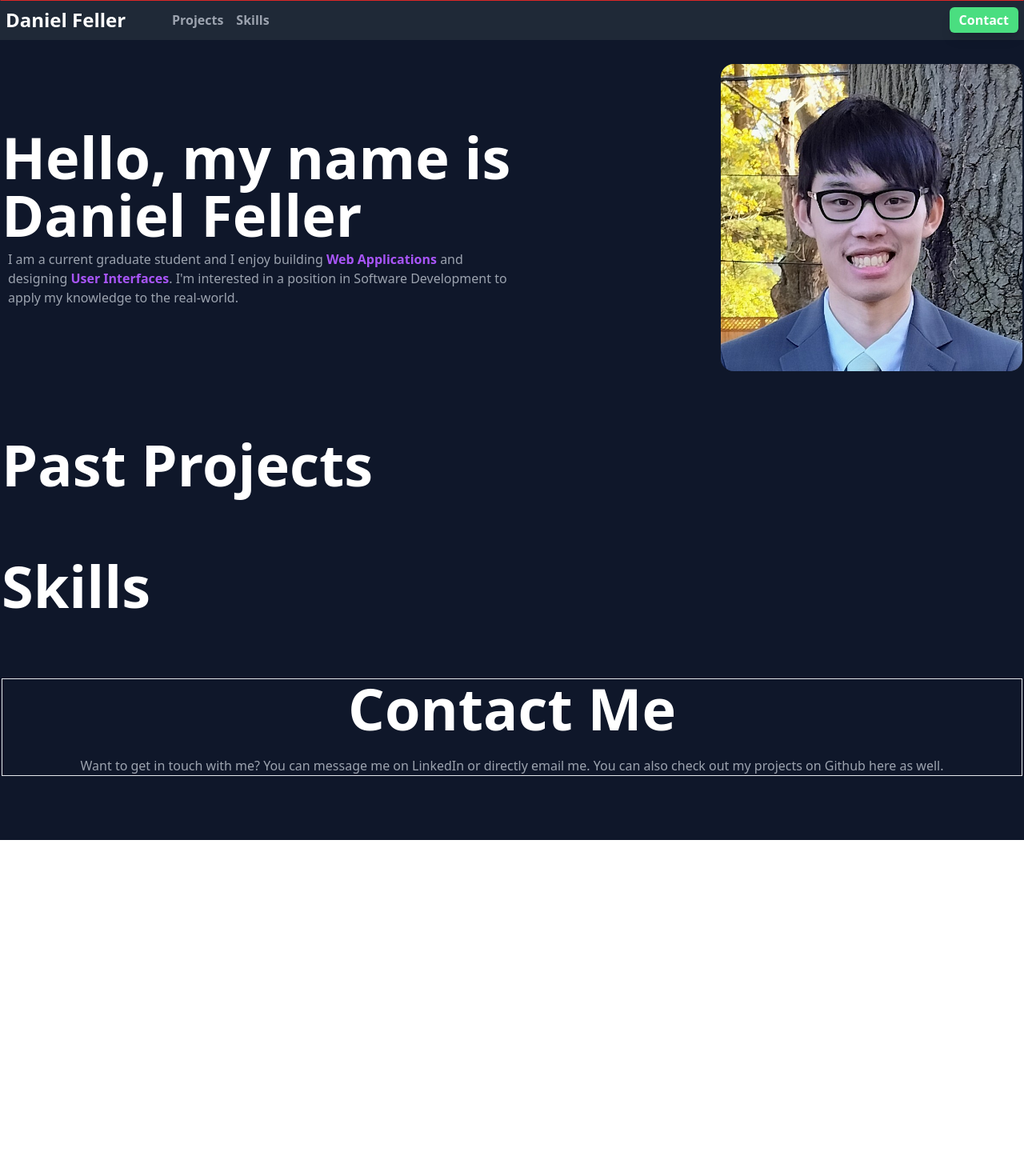
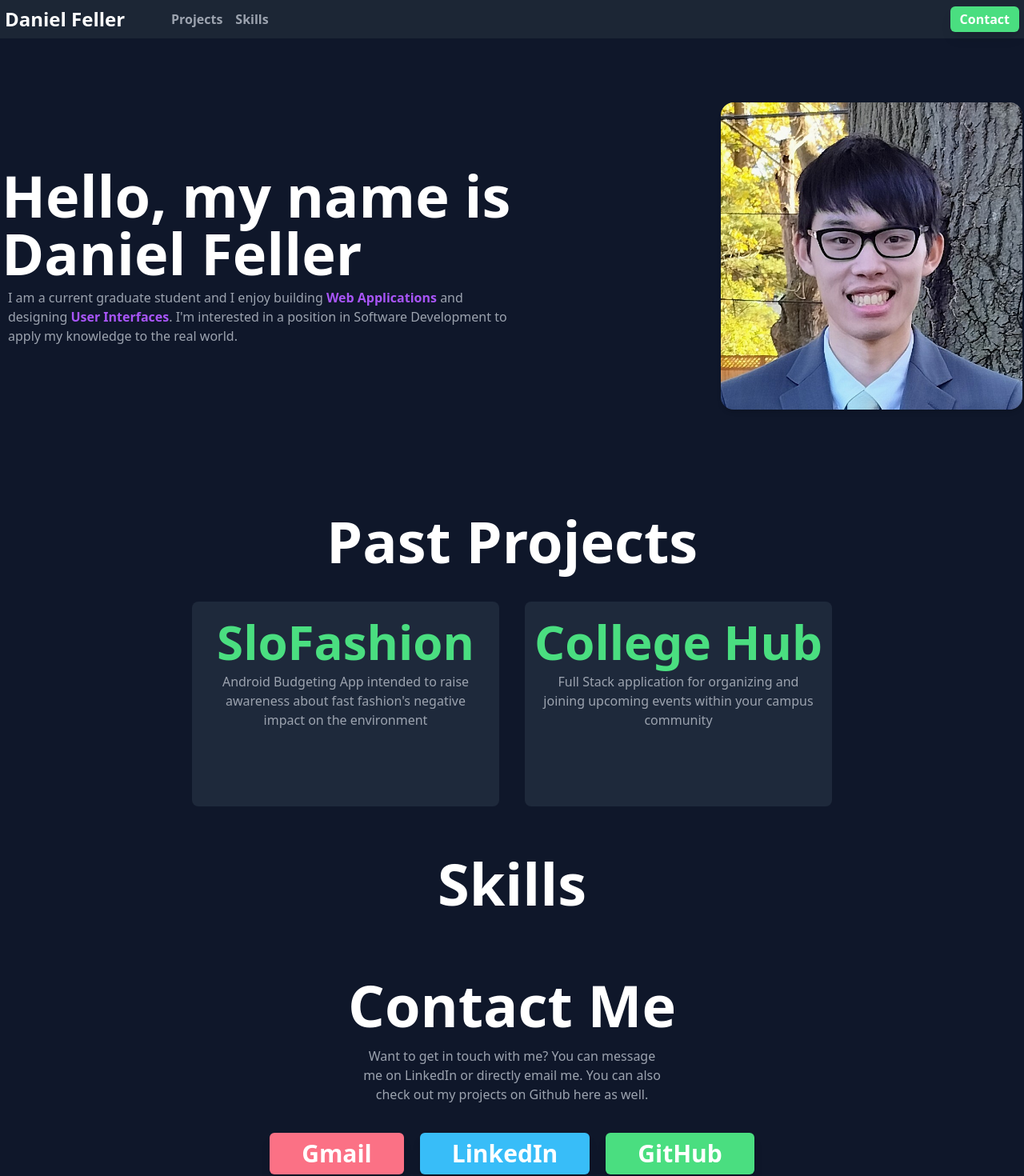
Before and after one commit to danFeller/Portfolio, a JavaScript app: page / in a window 1280 px wide. Shown: the top 1470 px of the page at 80% size. Before the commit the page ends 1050 px from the top, so only its background shows below. Built offline with nearby package versions, Linux system fonts and the light colour scheme; the HTML template or start-up script is replaced by a standard one.

Commit message:
projects and contact set up

```diff
--- a/src/components/Contact.js
+++ b/src/components/Contact.js
@@ -1,9 +1,14 @@
 const Contact = () => {
     return(
-        <section className='m-20 w-full mx-auto px-0.5 xsm:max-w-screen-xsm sm:max-w-screen-sm md:max-w-screen-md lg:max-w-screen-lg xl:max-w-screen-xl 2xl:max-w-screen-2xl'>
-            <div className="border flex flex-col gap-6 text-center justify-center">
+        <section id="Contact" className='m-20 w-full mx-auto px-0.5 xsm:max-w-screen-xsm sm:max-w-screen-sm md:max-w-screen-md lg:max-w-screen-lg xl:max-w-screen-xl 2xl:max-w-screen-2xl'>
+            <div className="flex flex-col gap-4 text-center items-center">
                 <h1 className="font-semibold text-white text-5xl sm:text-6xl lg:text-7xl">Contact Me</h1>
-                <p className="">Want to get in touch with me? You can message me on LinkedIn or directly email me. You can also check out my projects on Github here as well.</p>
+                <p className="text-center w-96">Want to get in touch with me? You can message me on LinkedIn or directly email me. You can also check out my projects on Github here as well.</p>
+                <div className="flex md:flex-row md:gap-3 my-5 xsm:flex-col xsm:gap-5">
+                    <a href="#Contact" className="text-3xl bg-rose-400 text-white hover:bg-rose-500 hover:scale-110 font-semibold my-auto mx-1 px-5 py-2 rounded-md shadow-lg transition duration-300 xsm:px-10">Gmail</a>
+                    <a href="#Contact" className= "text-3xl bg-sky-400 text-white hover:bg-sky-500 hover:scale-110 font-semibold my-auto mx-1 px-5 py-2 rounded-md shadow-lg transition duration-300 xsm:px-10">LinkedIn</a>
+                    <a href="#Contact" className="text-3xl bg-green-400 text-white hover:bg-green-500 hover:scale-110 font-semibold my-auto mx-1 px-5 py-2 rounded-md shadow-lg transition duration-300 xsm:px-10">GitHub</a>
+                </div>
             </div>
         </section>
     )
--- a/src/components/Hero.js
+++ b/src/components/Hero.js
@@ -2,12 +2,12 @@ import Danny from '../assets/DannyOhio.jpg'
 
 const Hero = () => {
     return(
-        <section className="m-20 w-full mx-auto px-0.5 xsm:max-w-screen-xsm sm:max-w-screen-sm md:max-w-screen-md lg:max-w-screen-lg xl:max-w-screen-xl 2xl:max-w-screen-2xl">
-            <div className="flex flex-col items-center text-center gap-6 md:flex-row-reverse md:justify-between md:text-left md:gap-20 lg:gap-x-32 xl:gap-64 2xl:gap-96">
-                <img src={Danny} alt='danny' className="h-40 w-40 rounded-full md:rounded-lg md:h-64 md:w-64 lg:h-96 lg:w-96 xl:rounded-2xl 2xl:w-[32rem] 2xl:h-[32rem] 2xl:rounded-3xl"/>
+        <section id="#" className="m-32 w-full mx-auto px-0.5 xsm:max-w-screen-xsm sm:max-w-screen-sm md:max-w-screen-md lg:max-w-screen-lg xl:max-w-screen-xl 2xl:max-w-screen-2xl">
+            <div className="flex flex-col items-center text-center gap-6 lg:flex-row-reverse lg:justify-between lg:text-left lg:gap-20 lg:gap-x-32 xl:gap-64 2xl:gap-96">
+                <img src={Danny} alt='danny' className="h-40 w-40 rounded-full shadow-md lg:rounded-lg md:h-64 md:w-64 lg:h-96 lg:w-96 xl:rounded-2xl 2xl:w-[32rem] 2xl:h-[32rem] 2xl:rounded-3xl"/>
                 <div className="flex flex-col gap-2">
                     <h1 className="font-semibold text-white text-5xl sm:text-6xl lg:text-7xl">Hello, my name is Daniel Feller</h1>
-                    <p className="mx-16 xsm:mx-2">I am a current graduate student and I enjoy building <strong className="text-purple-500">Web Applications</strong> and designing <strong className="text-purple-500">User Interfaces</strong>. I'm interested in a position in Software Development to apply my knowledge to the real-world.</p>
+                    <p className="mx-16 xsm:mx-2">I am a current graduate student and I enjoy building <strong className="text-purple-500">Web Applications</strong> and designing <strong className="text-purple-500">User Interfaces</strong>. I'm interested in a position in Software Development to apply my knowledge to the real world.</p>
                 </div>
             </div>
         </section>
--- a/src/components/NavBar.js
+++ b/src/components/NavBar.js
@@ -1,8 +1,8 @@
 const NavBar = () => {
     return(
-        <header className="bg-gray-800 fixed top-0 left-0 right-0">
-            <nav className="border border-t-red-600 border-l-transparent border-r-transparent border-b-transparent flex gap-9 justify-between w-full mx-auto px-0.5 xsm:max-w-screen-xsm sm:max-w-screen-sm md:max-w-screen-md lg:max-w-screen-lg xl:max-w-screen-xl 2xl:max-w-screen-2xl">
-                <div className="flex gap-6">
+        <header className="bg-gray-800 fixed top-0 left-0 right-0 bg-opacity-90 z-50">
+            <nav className="flex gap-9 justify-between w-full mx-auto px-0.5 xsm:max-w-screen-xsm sm:max-w-screen-sm md:max-w-screen-md lg:max-w-screen-lg xl:max-w-screen-xl 2xl:max-w-screen-2xl">
+                <div className="flex gap-6 opa">
                     <a href='#' className="text-2xl text-white font-bold px-1 py-2 hover:text-gray-200 xsm:w-44">Daniel Feller</a>
                     <li className="flex gap-4 my-auto p-3">
                         <ul>
@@ -13,7 +13,7 @@ const NavBar = () => {
                         </ul>
                     </li>
                 </div>
-                <a href="#Contact" className="bg-green-400 text-white hover:bg-green-500 font-semibold my-auto mx-1 px-3 py-1 rounded-md shadow-lg">Contact</a>
+                <a href="#Contact" className="bg-green-400 text-white hover:bg-green-500 font-semibold my-auto mx-1 px-3 py-1 rounded-md shadow-lg transition duration-300">Contact</a>
             </nav>
         </header>
     )
--- a/src/components/Projects.js
+++ b/src/components/Projects.js
@@ -1,7 +1,16 @@
+import Project from "./utils/Project"
+
 const Projects = () => {
     return(
-        <section className='m-20 w-full mx-auto px-0.5 xsm:max-w-screen-xsm sm:max-w-screen-sm md:max-w-screen-md lg:max-w-screen-lg xl:max-w-screen-xl 2xl:max-w-screen-2xl'>
-             <h1 className="font-semibold text-white text-5xl sm:text-6xl lg:text-7xl">Past Projects</h1>
+        <section id="Projects" className=' m-10 w-full mx-auto px-0.5 xsm:max-w-screen-xsm sm:max-w-screen-sm md:max-w-screen-md lg:max-w-screen-lg xl:max-w-screen-xl 2xl:max-w-screen-2xl'>
+             <h1 className="font-semibold text-white text-5xl text-center xsm:text-center sm:text-6xl sm:text-center lg:text-7xl">Past Projects</h1>
+             <div className="my-5 flex flex-wrap gap-8 justify-center">
+                <Project title='SloFashion' description="Android Budgeting App intended to raise awareness about fast fashion's negative impact on the environment"/>
+                <Project title='College Hub' description="Full Stack application for organizing and joining upcoming events within your campus community"/>
+                {/* <Project title='College Hub' description="Full Stack application for organizing and joining upcoming events within your campus community"/>
+                <Project title='College Hub' description="Full Stack application for organizing and joining upcoming events within your campus community"/>
+                <Project title='College Hub' description="Full Stack application for organizing and joining upcoming events within your campus community"/> */}
+             </div>
         </section>
     )
 }
--- a/src/components/Skills.js
+++ b/src/components/Skills.js
@@ -1,7 +1,7 @@
 const Skills = () => {
     return(
-        <section className='m-20 w-full mx-auto px-0.5 xsm:max-w-screen-xsm sm:max-w-screen-sm md:max-w-screen-md lg:max-w-screen-lg xl:max-w-screen-xl 2xl:max-w-screen-2xl'>
-             <h1 className="font-semibold text-white text-5xl sm:text-6xl lg:text-7xl">Skills</h1>
+        <section id="Skills" className='m-10 w-full mx-auto px-0.5 xsm:max-w-screen-xsm sm:max-w-screen-sm md:max-w-screen-md lg:max-w-screen-lg xl:max-w-screen-xl 2xl:max-w-screen-2xl'>
+             <h1 className="font-semibold text-center text-white text-5xl sm:text-6xl lg:text-7xl">Skills</h1>
         </section>
     )
 }
--- /dev/null
+++ b/src/components/utils/Project.js
@@ -0,0 +1,19 @@
+const Project = (props) => {
+    const {title, description} = props
+    return(
+        <>
+            <div className='py-5'>
+                <div className="py-5 rounded-lg bg-slate-800 flex flex-col gap-2 h-64 hover:scale-105 duration-300">
+                    <h1 className="text-6xl text-green-400 font-semibold text-center">{title}</h1>
+                    <p className='px-5 w-96 text-center'>{description}</p>
+                    <div className='flex flex-row'>
+
+                    </div>
+                </div>
+            </div>
+        </>
+    )
+
+}
+
+export default Project
--- a/src/index.css
+++ b/src/index.css
@@ -1,3 +1,7 @@
 @tailwind base;
 @tailwind components;
 @tailwind utilities;
+
+html{
+    scroll-behavior: smooth;
+}
```
